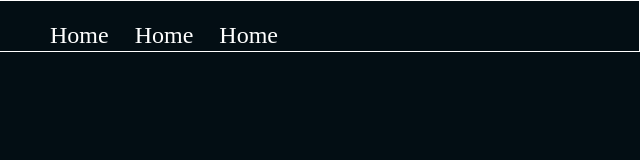
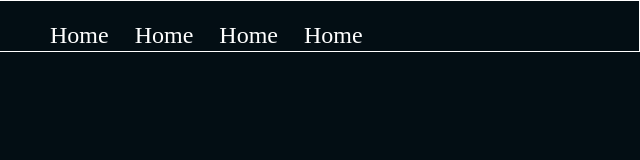
Before and after one commit to proibrahim24/B-idea-1, a plain HTML site: page Main page/index.html in a window 1280 px wide. Shown: the full height of the page, 640-1280 px from the left. Drawn offline with Linux system fonts and the light colour scheme; a web font is replaced by a local one.

Commit message:
commit again

```diff
--- a/Main page/index.html
+++ b/Main page/index.html
@@ -18,6 +18,7 @@
                     <li>Home</li>
                     <li>Home</li>
                     <li>Home</li>
+                    <li>Home</li>
                 </ul>
             </div>
         </div>
```
